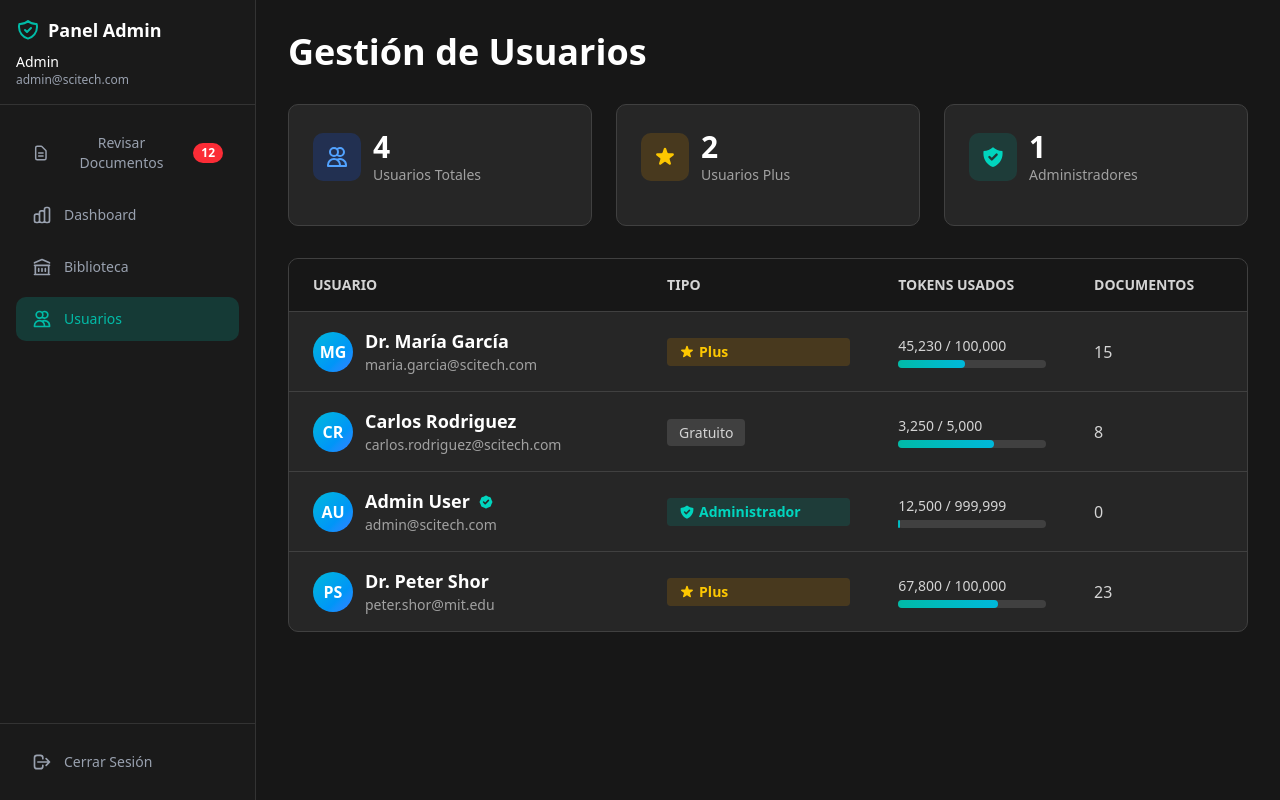
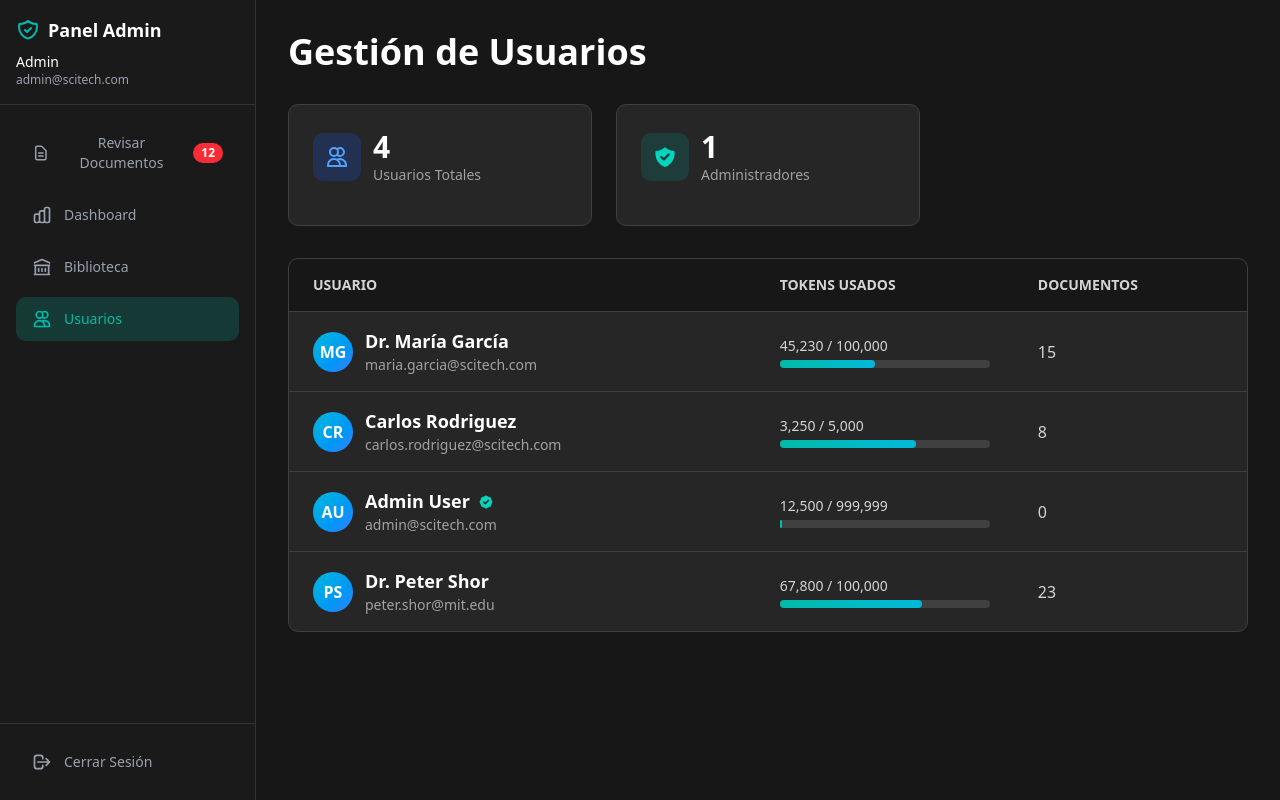
Before and after one commit to Leonel-Flores1704/Atlas, a Next.js app: page /admin in a window 1280 px wide. Both pictures are taken after a click on the button "Usuarios". Built offline with nearby package versions, Linux system fonts and the light colour scheme.

Commit message:
Corregidos los dashboard de usuarios

```diff
--- a/app/components/UserManagement.tsx
+++ b/app/components/UserManagement.tsx
@@ -56,19 +56,19 @@ const UserManagement = () => {
           </div>
         </div>
 
-        <div className="bg-neutral-800 rounded-lg p-6 border border-neutral-700">
+        {/* <div className="bg-neutral-800 rounded-lg p-6 border border-neutral-700">
           <div className="flex items-center gap-3 mb-4">
             <div className="p-3 bg-yellow-600/20 rounded-lg">
               <svg className="w-6 h-6 text-yellow-400" fill="currentColor" viewBox="0 0 20 20">
                 <path d="M9.049 2.927c.3-.921 1.603-.921 1.902 0l1.07 3.292a1 1 0 00.95.69h3.462c.969 0 1.371 1.24.588 1.81l-2.8 2.034a1 1 0 00-.364 1.118l1.07 3.292c.3.921-.755 1.688-1.54 1.118l-2.8-2.034a1 1 0 00-1.175 0l-2.8 2.034c-.784.57-1.838-.197-1.539-1.118l1.07-3.292a1 1 0 00-.364-1.118L2.98 8.72c-.783-.57-.38-1.81.588-1.81h3.461a1 1 0 00.951-.69l1.07-3.292z" />
               </svg>
             </div>
-            <div>
+            <div>admin
               <div className="text-3xl font-bold">{plusUsers}</div>
               <div className="text-neutral-400 text-sm">Usuarios Plus</div>
             </div>
           </div>
-        </div>
+        </div> */}
 
         <div className="bg-neutral-800 rounded-lg p-6 border border-neutral-700">
           <div className="flex items-center gap-3 mb-4">
@@ -92,7 +92,7 @@ const UserManagement = () => {
             <thead className="bg-neutral-900 border-b border-neutral-700">
               <tr>
                 <th className="px-6 py-4 text-left text-sm font-semibold text-neutral-300">USUARIO</th>
-                <th className="px-6 py-4 text-left text-sm font-semibold text-neutral-300">TIPO</th>
+                {/* <th className="px-6 py-4 text-left text-sm font-semibold text-neutral-300">TIPO</th> */}
                 <th className="px-6 py-4 text-left text-sm font-semibold text-neutral-300">TOKENS USADOS</th>
                 <th className="px-6 py-4 text-left text-sm font-semibold text-neutral-300">DOCUMENTOS</th>
               </tr>
@@ -122,9 +122,9 @@ const UserManagement = () => {
                         </div>
                       </div>
                     </td>
-                    <td className="px-6 py-4">
+                    {/* <td className="px-6 py-4">
                       {getUserTypeBadge(user.type)}
-                    </td>
+                    </td> */}
                     <td className="px-6 py-4">
                       <div className="w-full max-w-xs">
                         <div className="flex items-center justify-between mb-1">
```
